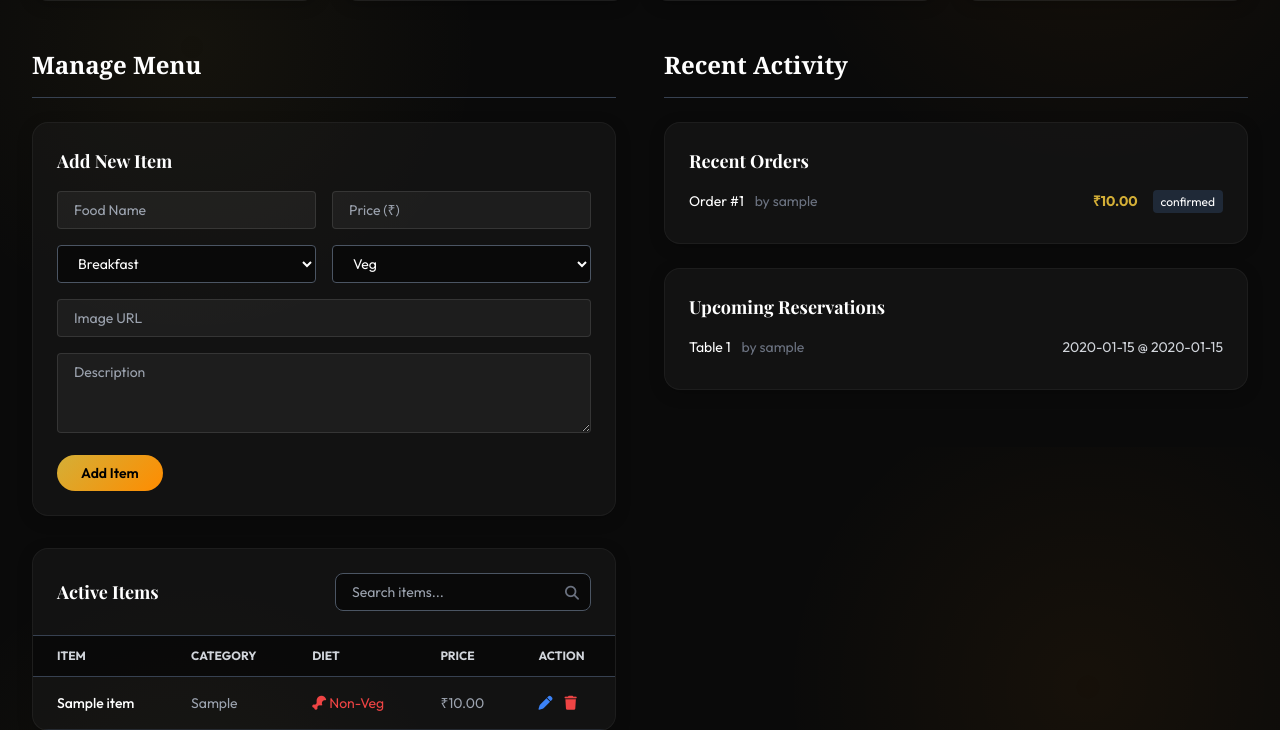
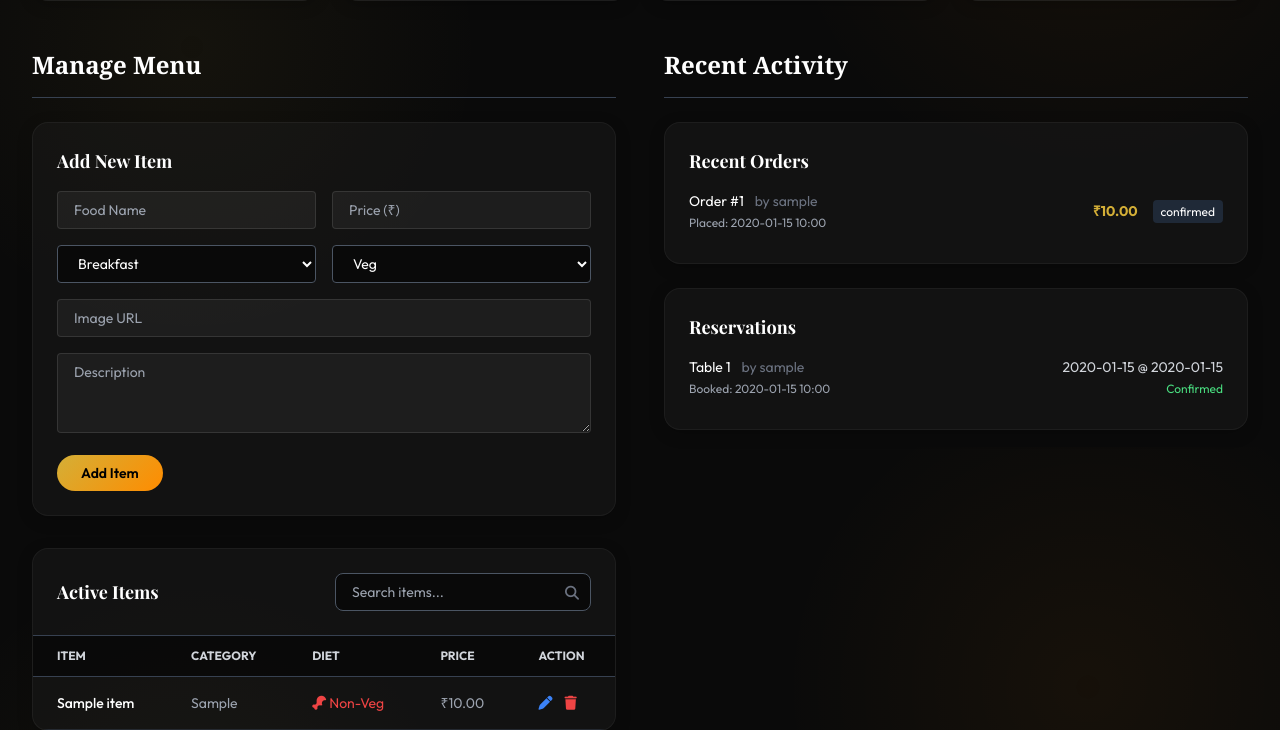
Before and after one commit to Rohith540-web/Rohith-DineEase, a Flask app: template templates/admin_dashboard.html in a window 1280 px wide. Shown: the part 353-1083 px from the top of the page. Run offline with Flask 3, Linux system fonts and the light colour scheme; the template is opened without the code that fills it: values that come from a table or form of the project are taken from there, others are empty; tables that the repository leaves empty hold one stand-in row (values such as "Sample post"); some libraries are stand-ins or nearby versions; some web fonts are replaced.

Commit message:
final commit

```diff
--- a/app.py
+++ b/app.py
@@ -235,6 +235,7 @@ def cancel_reservation(id):
 
         if time_diff.total_seconds() > 3600 and reservation.status == 'confirmed':
             reservation.status = 'cancelled'
+            reservation.cancelled_at = datetime.utcnow()
             db.session.commit()
             flash('Reservation cancelled successfully.', 'success')
         else:
--- a/models.py
+++ b/models.py
@@ -40,6 +40,8 @@ class Reservation(db.Model):
     time = db.Column(db.String(50), nullable=False) # Store as string HH:MM
     guests = db.Column(db.Integer, nullable=False)
     status = db.Column(db.String(50), default='confirmed')
+    created_at = db.Column(db.DateTime, default=datetime.utcnow)
+    cancelled_at = db.Column(db.DateTime, nullable=True)
 
 class Order(db.Model):
     id = db.Column(db.Integer, primary_key=True)
--- a/templates/admin_dashboard.html
+++ b/templates/admin_dashboard.html
@@ -177,6 +177,7 @@
                             <div>
                                 <span class="text-white">Order #{{ order.id }}</span>
                                 <span class="text-gray-500 ml-2">by {{ order.user.username }}</span>
+                                <div class="text-xs text-gray-400 mt-1">Placed: {{ order.created_at.strftime('%Y-%m-%d %H:%M') }}</div>
                             </div>
                             <div class="text-right">
                                 <span class="text-[#D4AF37] font-bold mr-3">₹{{ "%.2f"|format(order.total_amount) }}</span>
@@ -189,16 +190,21 @@
 
                 <!-- Recent Reservations -->
                 <div class="glass-card p-6 rounded-2xl">
-                    <h3 class="text-lg font-bold text-white mb-4">Upcoming Reservations</h3>
+                    <h3 class="text-lg font-bold text-white mb-4">Reservations</h3>
                     <div class="space-y-3">
                         {% for res in reservations[:5] %}
                         <div class="flex justify-between items-center text-sm border-b border-gray-700/30 pb-2 last:border-0">
                             <div>
                                 <span class="text-white">Table {{ res.table.table_number }}</span>
                                 <span class="text-gray-500 ml-2">by {{ res.user.username }}</span>
+                                <div class="text-xs text-gray-400 mt-1">
+                                    {% if res.created_at %}Booked: {{ res.created_at.strftime('%Y-%m-%d %H:%M') }}{% endif %}
+                                    {% if res.status == 'cancelled' and res.cancelled_at %} | Cancelled: {{ res.cancelled_at.strftime('%Y-%m-%d %H:%M') }}{% endif %}
+                                </div>
                             </div>
                             <div class="text-right text-gray-300">
                                 <span>{{ res.date }}</span> @ <span>{{ res.time }}</span>
+                                <div class="text-xs mt-1 {% if res.status == 'cancelled' %}text-red-400{% else %}text-green-400{% endif %}">{{ res.status | capitalize }}</div>
                             </div>
                         </div>
                         {% endfor %}
--- a/templates/dashboard.html
+++ b/templates/dashboard.html
@@ -38,7 +38,11 @@
 
                         <div class="flex justify-between items-start">
                             <div>
-                                <div class="text-xs text-gray-400 mb-1">Reservation #{{ res.id }}</div>
+                                <div class="text-xs text-gray-400 mb-1">
+                                    Reservation #{{ res.id }}
+                                    {% if res.created_at %} • Booked on: {{ res.created_at.strftime('%Y-%m-%d %H:%M') }}{% endif %}
+                                    {% if res.status == 'cancelled' and res.cancelled_at %} • Cancelled on: {{ res.cancelled_at.strftime('%Y-%m-%d %H:%M') }}{% endif %}
+                                </div>
                                 <h3 class="text-xl font-bold text-white mb-2">Table {{ res.table.table_number }}</h3>
                                 <div class="flex flex-col sm:flex-row gap-4 text-sm text-gray-300">
                                     <span><i class="far fa-calendar-alt text-[#D4AF37] mr-2"></i>{{ res.date }}</span>
```
